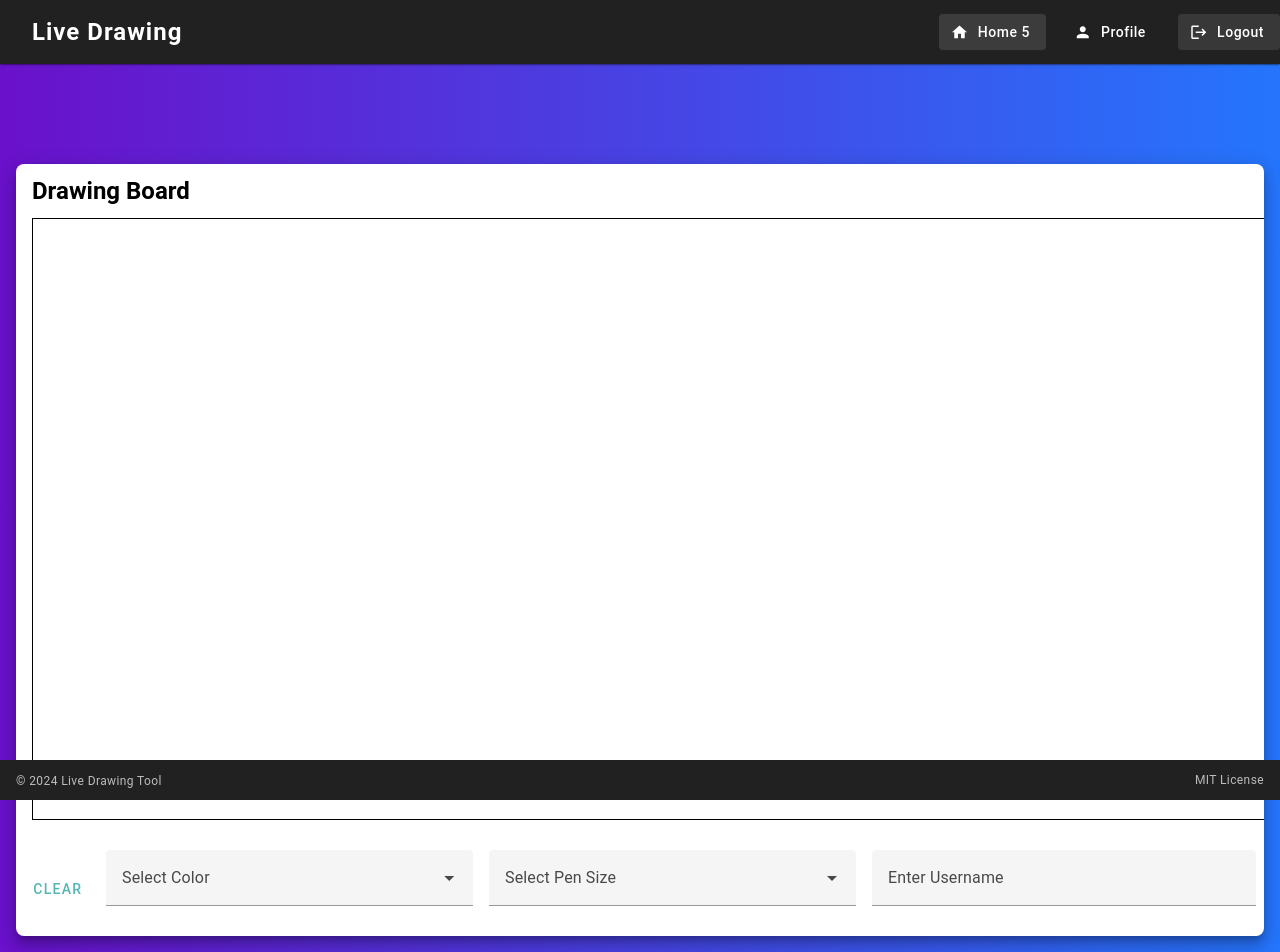
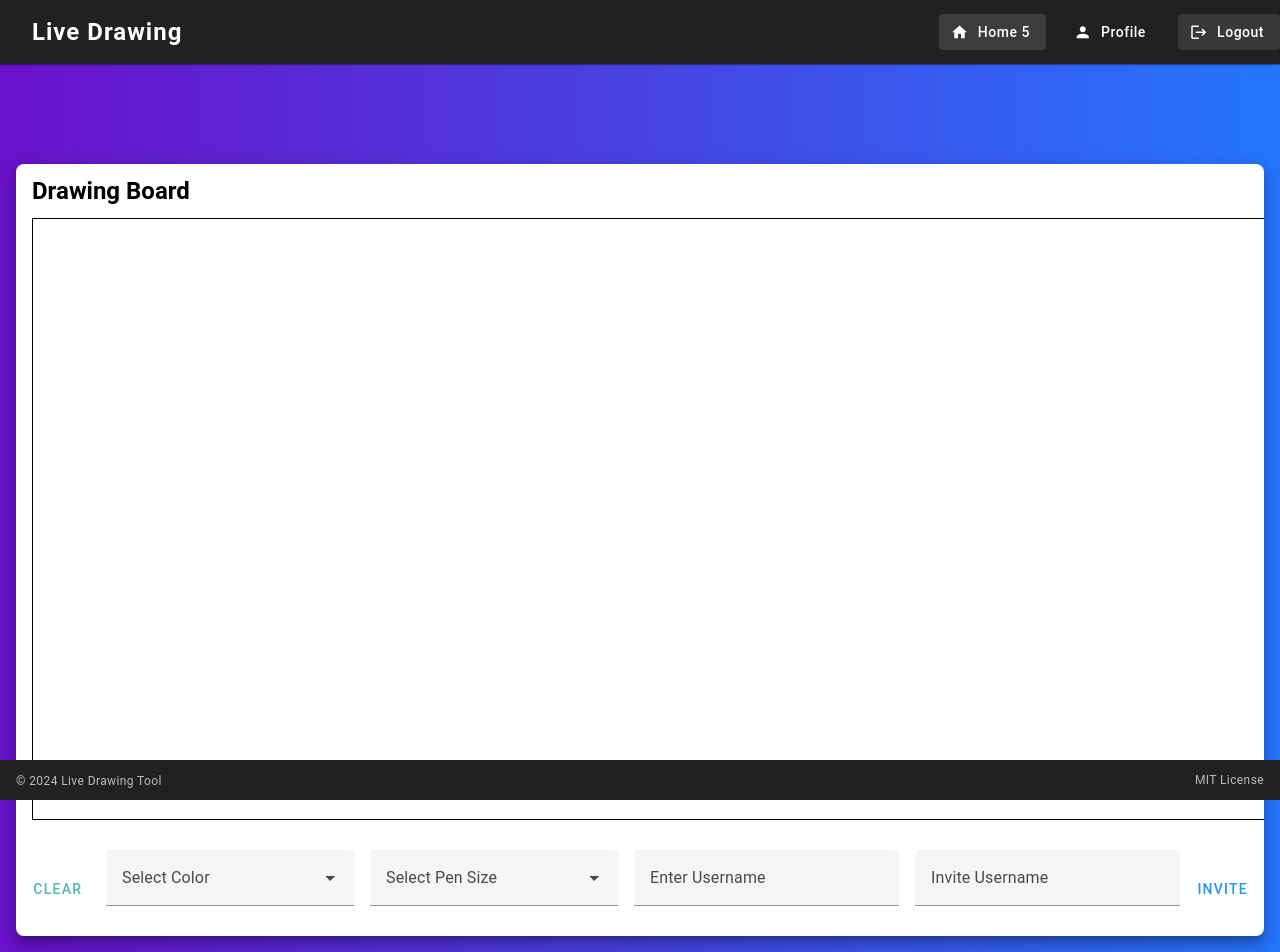
Before and after one commit to abidgulshahid/Live-Collab-Drawing-Board, a Vue app in the folder frontend/frontend/: page /homepage in a window 1280 px wide. Shown: the top 952 px of the page. Built offline with nearby package versions, Linux system fonts and the light colour scheme; no server answers; sample sign-in values are in the browser's storage.

Commit message:
Update Home.vue

```diff
--- a/frontend/frontend/src/components/Home.vue
+++ b/frontend/frontend/src/components/Home.vue
@@ -39,6 +39,12 @@
               label="Enter Username"
               class="ml-2"
             ></v-text-field>
+            <v-text-field
+              v-model="inviteUsername"
+              label="Invite Username"
+              class="ml-2"
+            ></v-text-field>
+            <v-btn color="primary" @click="sendInvite">Invite</v-btn>
           </v-card-actions>
         </v-card>
       </v-col>
@@ -77,6 +83,7 @@ export default {
     const username = ref('');
     const colors = ['#000000', '#FF0000', '#00FF00', '#0000FF', '#FFFF00', '#FF00FF', '#00FFFF']
     const selectedColor = ref('#000000');
+    const inviteUsername = ref('');
 
 
 
@@ -122,11 +129,24 @@ export default {
       ctx.value.stroke();
     };
 
+    const sendInvite = () => {
+      if (inviteUsername.value) {
+        socket.value.send(JSON.stringify({
+          type: 'invite',
+          username: inviteUsername.value,
+          from: username.value
+        }));
+        inviteUsername.value = ''; // Clear the input after sending
+      }
+    };
+
     return {
       canvas,
       startDrawing,
       stopDrawing,
       draw,
+      inviteUsername,
+      sendInvite,
     };
   },
 };
```
